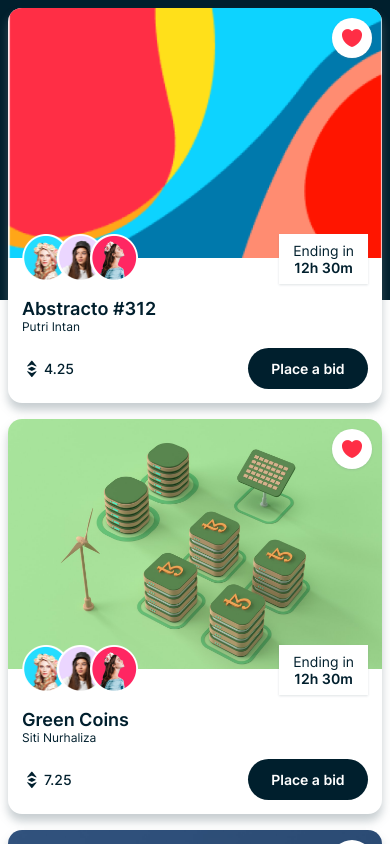
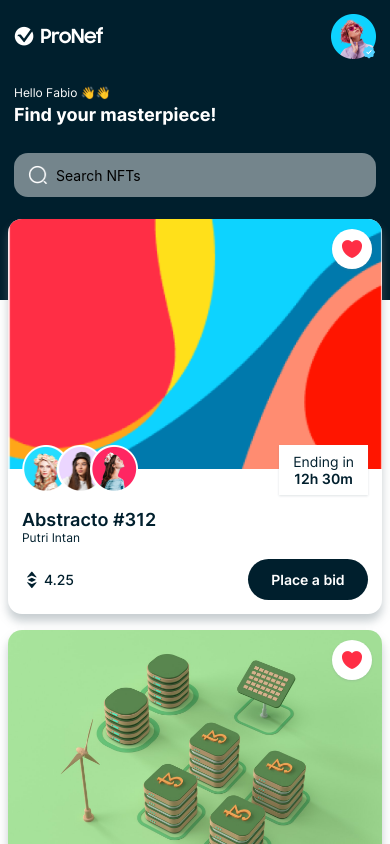
Before and after one commit to FabioDiCeglie/React-Native-NFT-Marketplace, a React Native app: screen /Home in a window 390 px wide. Shown: the top 844 px of the page. Built offline with nearby package versions, Linux system fonts and the light colour scheme.

Commit message:
Home Header component done

```diff
--- a/components/HomeHeader.js
+++ b/components/HomeHeader.js
@@ -1,10 +1,104 @@
-import { useState } from "react";
-import { View, SafeAreaView, FlatList, Text } from "react-native";
-
-import { COLORS, NFTData } from "../constants";
+import { View, Image, TextInput, Text } from "react-native";
+import { COLORS, assets, FONTS, SIZES } from "../constants";
 
 const HomeHeader = () => {
-  return <SafeAreaView style={{ flex: 1 }}></SafeAreaView>;
+  return (
+    <View
+      style={{
+        backgroundColor: COLORS.primary,
+        padding: SIZES.font,
+      }}
+    >
+      <View
+        style={{
+          flexDirection: "row",
+          justifyContent: "space-between",
+          alignItems: "center",
+        }}
+      >
+        <Image
+          source={assets.logo}
+          resizeMode="contain"
+          style={{ width: 90, height: 25 }}
+        />
+
+        <View style={{ width: 45, height: 45 }}>
+          <Image
+            source={assets.person01}
+            resizeMode="contain"
+            style={{ width: "100%", height: "100%" }}
+          />
+          <Image
+            source={assets.badge}
+            resizeMode="contain"
+            style={{
+              position: "absolute",
+              width: 15,
+              height: 15,
+              bottom: 0,
+              right: 0,
+            }}
+          />
+        </View>
+      </View>
+
+      <View
+        style={{
+          marginVertical: SIZES.font,
+        }}
+      >
+        <Text
+          style={{
+            fontFamily: FONTS.regular,
+            fontSize: SIZES.small,
+            color: COLORS.white,
+            marginTop: SIZES.small,
+          }}
+        >
+          Hello Fabio 👋👋
+        </Text>
+        <Text
+          style={{
+            fontFamily: FONTS.bold,
+            fontSize: SIZES.large,
+            color: COLORS.white,
+            marginTop: SIZES.base / 2,
+          }}
+        >
+          Find your masterpiece!
+        </Text>
+      </View>
+
+      <View style={{ marginTop: SIZES.font }}>
+        <View
+          style={{
+            width: "100%",
+            borderRadius: SIZES.font,
+            backgroundColor: COLORS.gray,
+            flexDirection: "row",
+            alignItems: "center",
+            paddingHorizontal: SIZES.font,
+            paddingVertical: SIZES.small,
+          }}
+        >
+          <Image
+            source={assets.search}
+            resizeMode="contain"
+            style={{
+              width: 20,
+              height: 20,
+              marginRight: SIZES.base,
+            }}
+          />
+          <TextInput
+            placeholder="Search NFTs"
+            style={{ flex: 1 }}
+            onChangeText={() => {}}
+          />
+        </View>
+      </View>
+    </View>
+  );
 };
 
 export default HomeHeader;
```
